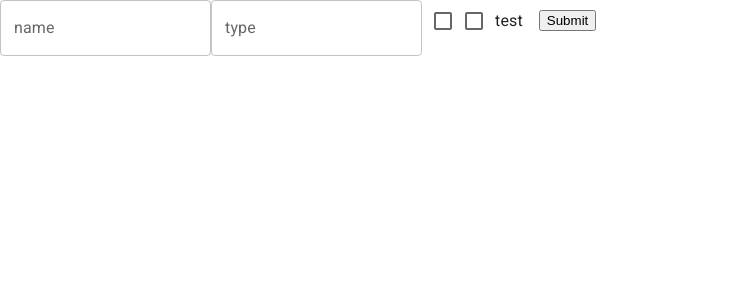
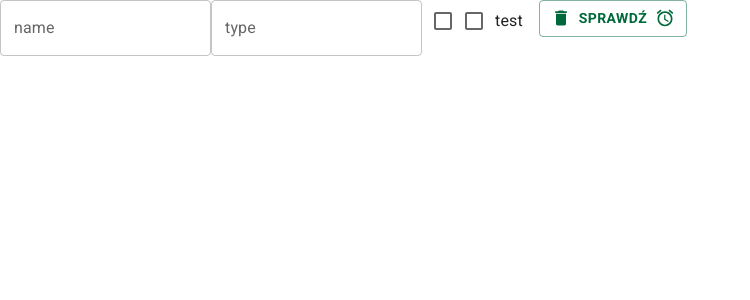
Before and after one commit to krystiansledz/juice-agh, a React (Create React App) app: page /sandbox in a window 1280 px wide. Shown: the top 300 px of the page, without its empty margins (0-750 px from the left). Built offline with nearby package versions, Linux system fonts and the light colour scheme.

Commit message:
Button with label and icons

```diff
--- /dev/null
+++ b/src/components/Form/Button.tsx
@@ -0,0 +1,51 @@
+import React from "react";
+import { Controller } from "react-hook-form";
+import { Control } from "react-hook-form/dist/types/form";
+import { Button as MuiButton, FormControl } from "@mui/material";
+
+type Props = {
+  control: Control<any>;
+  name: string;
+  type: any;
+  label: string;
+  variant?: any;
+  disabled?: boolean;
+  startIcon?: React.ReactNode;
+  endIcon?: React.ReactNode;
+};
+
+const Button: React.FC<Props> = (props) => {
+  const {
+    name,
+    type,
+    control,
+    label,
+    variant,
+    disabled = false,
+    startIcon,
+    endIcon
+  } = props;
+
+  return (
+    <Controller
+      render={({ field }) => (
+        <FormControl>
+          <MuiButton
+            type={type}
+            variant={variant}
+            disabled={disabled}
+            startIcon={startIcon}
+            endIcon={endIcon}
+            {...field}
+          >
+            {label}
+          </MuiButton>
+        </FormControl>
+      )}
+      name={name}
+      control={control}
+    />
+  );
+};
+
+export default Button;
--- a/src/pages/Sandbox/index.tsx
+++ b/src/pages/Sandbox/index.tsx
@@ -5,6 +5,9 @@ import { useForm } from "react-hook-form";
 import { yupResolver } from "@hookform/resolvers/yup";
 import yup from "../../yup";
 import CheckboxWithLabel from "../../components/Form/CheckboxWithLabel";
+import Button from "../../components/Form/Button";
+import DeleteIcon from "@mui/icons-material/Delete";
+import AlarmIcon from "@mui/icons-material/Alarm";
 
 type InputFields = {
   name: string;
@@ -51,7 +54,15 @@ const SandboxPage: React.FC<Props> = () => {
           label={"test"}
           control={control}
         />
-        <button>Submit</button>
+        <Button
+          name={"names"}
+          type={"submit"}
+          variant={"outlined"}
+          label={"Sprawdź"}
+          startIcon={<DeleteIcon />}
+          endIcon={<AlarmIcon />}
+          control={control}
+        />
       </form>
     </div>
   );
```
